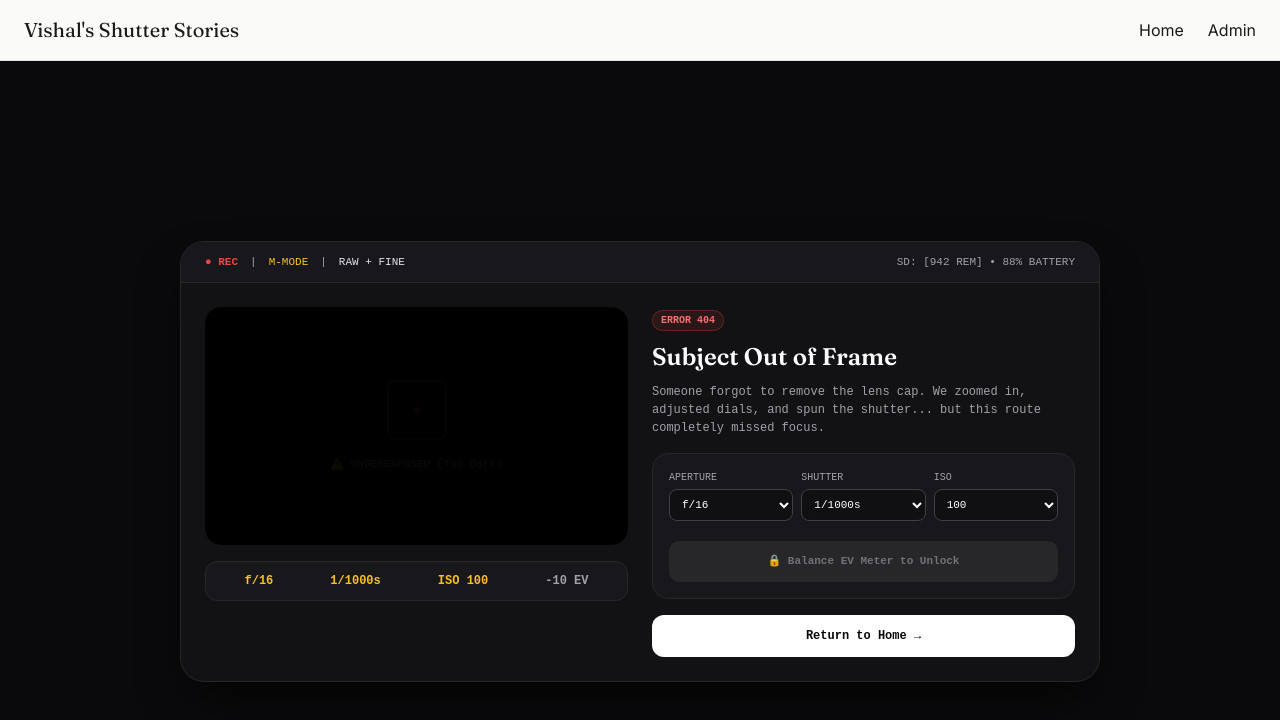
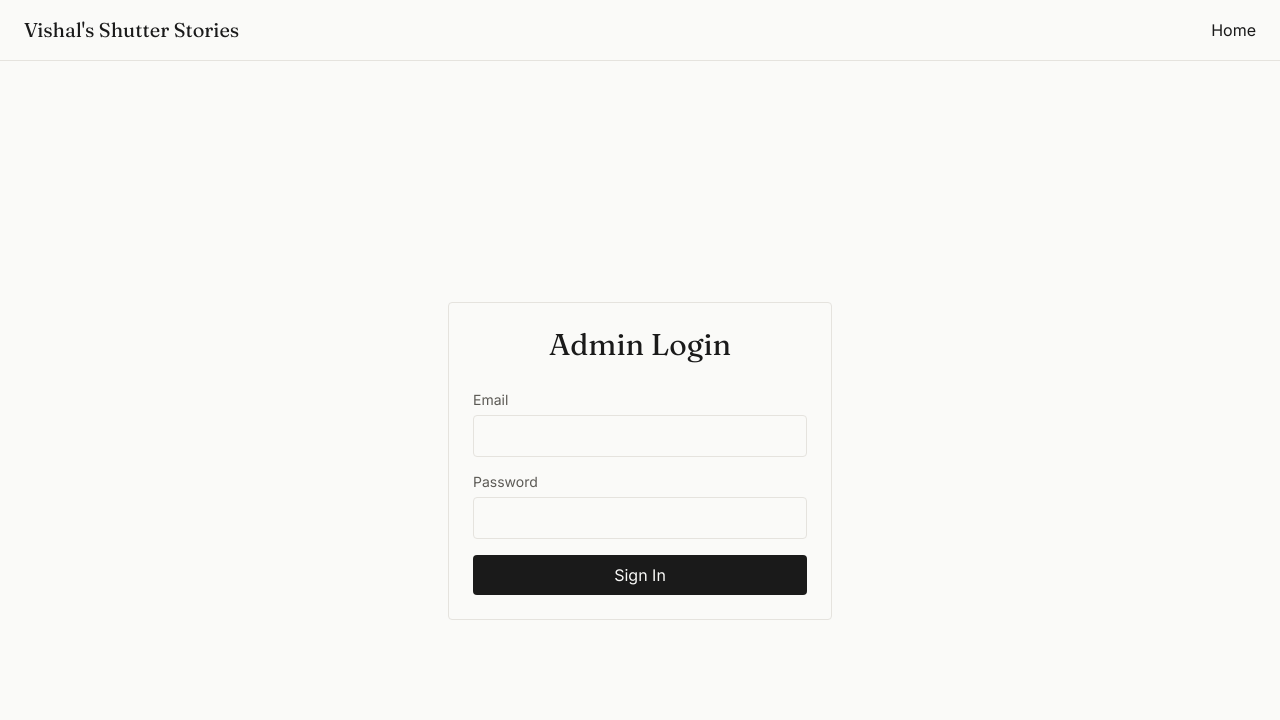
Before and after one commit to VishalSingoju/vishals-shutter-stories, a Next.js app: page /login in a window 1280 px wide. Before the commit this address had no page. Shown: the top 720 px of the page. Built offline with nearby package versions, Linux system fonts and the light colour scheme; no server answers.

Commit message:
changed some in admin branch

```diff
--- a/src/app/layout.tsx
+++ b/src/app/layout.tsx
@@ -19,8 +19,8 @@ const inter = Inter({
 });
 
 export const metadata: Metadata = {
-  title: "Portfolio",
-  description: "Photography portfolio",
+  title: "Vishal'S Shutter Stories",
+  description: "Vishal'S Photography portfolio",
 };
 
 export default function RootLayout({
--- /dev/null
+++ b/src/app/login/page.tsx
@@ -0,0 +1,67 @@
+'use client';
+
+import { useState } from 'react';
+import { createClient } from '@supabase/supabase-js';
+import { useRouter } from 'next/navigation';
+
+const supabaseUrl = process.env.NEXT_PUBLIC_SUPABASE_URL!;
+const supabaseAnonKey = process.env.NEXT_PUBLIC_SUPABASE_ANON_KEY!;
+const supabase = createClient(supabaseUrl, supabaseAnonKey);
+
+export default function LoginPage() {
+  const [email, setEmail] = useState('');
+  const [password, setPassword] = useState('');
+  const [loading, setLoading] = useState(false);
+  const [error, setError] = useState('');
+  const router = useRouter();
+
+  const handleLogin = async (e: React.FormEvent) => {
+    e.preventDefault();
+    setLoading(true);
+    setError('');
+    const { error } = await supabase.auth.signInWithPassword({ email, password });
+    setLoading(false);
+    if (error) {
+      setError(error.message);
+      return;
+    }
+    router.push('/admin');
+    router.refresh();
+  };
+
+  return (
+    <main className="min-h-screen bg-paper text-ink flex items-center justify-center p-8">
+      <form onSubmit={handleLogin} className="w-full max-w-sm border border-hairline rounded p-6 bg-paper">
+        <h1 className="font-display text-3xl mb-6 text-center">Admin Login</h1>
+        {error && <p className="text-red-600 text-sm mb-4">{error}</p>}
+        <label className="block mb-3">
+          <span className="text-sm text-graphite">Email</span>
+          <input
+            type="email"
+            value={email}
+            onChange={e => setEmail(e.target.value)}
+            required
+            className="w-full mt-1 border border-hairline rounded px-3 py-2"
+          />
+        </label>
+        <label className="block mb-4">
+          <span className="text-sm text-graphite">Password</span>
+          <input
+            type="password"
+            value={password}
+            onChange={e => setPassword(e.target.value)}
+            required
+            className="w-full mt-1 border border-hairline rounded px-3 py-2"
+          />
+        </label>
+        <button
+          type="submit"
+          disabled={loading}
+          className="w-full py-2 bg-ink text-paper rounded disabled:opacity-50"
+        >
+          {loading ? 'Signing in...' : 'Sign In'}
+        </button>
+      </form>
+    </main>
+  );
+}
--- a/src/components/NavBar.tsx
+++ b/src/components/NavBar.tsx
@@ -26,7 +26,6 @@ export default function NavBar() {
 
           <nav className="hidden md:flex gap-6 text-graphite">
             <Link href="/" className="hover:text-ink">Home</Link>
-            <Link href="/admin" className="hover:text-ink">Admin</Link>
           </nav>
 
           <nav className={`md:hidden fixed left-0 top-0 h-full w-64 bg-paper border-r border-hairline z-40 transform transition-transform ${open ? 'translate-x-0' : '-translate-x-full'}`}>
@@ -42,9 +41,6 @@ export default function NavBar() {
                 <Link href="/" onClick={() => setOpen(false)} className="text-ink hover:text-accent">
                   Home
                 </Link>
-                <Link href="/admin" onClick={() => setOpen(false)} className="text-ink hover:text-accent">
-                  Admin
-                </Link>
               </div>
             </div>
           </nav>
```
Also changed, not shown: 1 other file (tests, documents, lock files or other folders).
